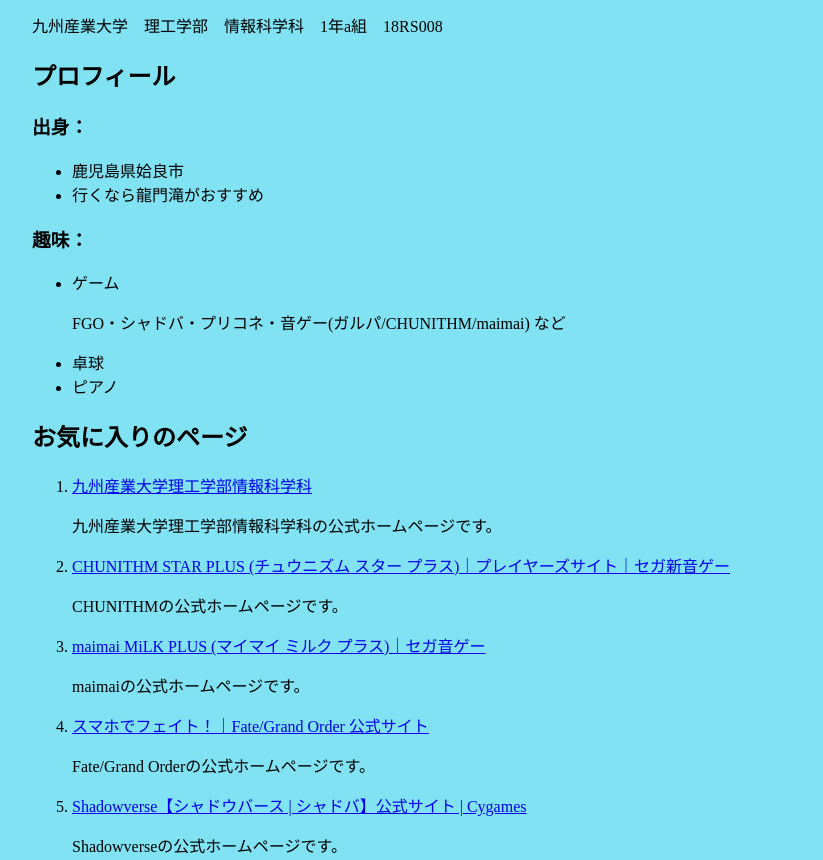
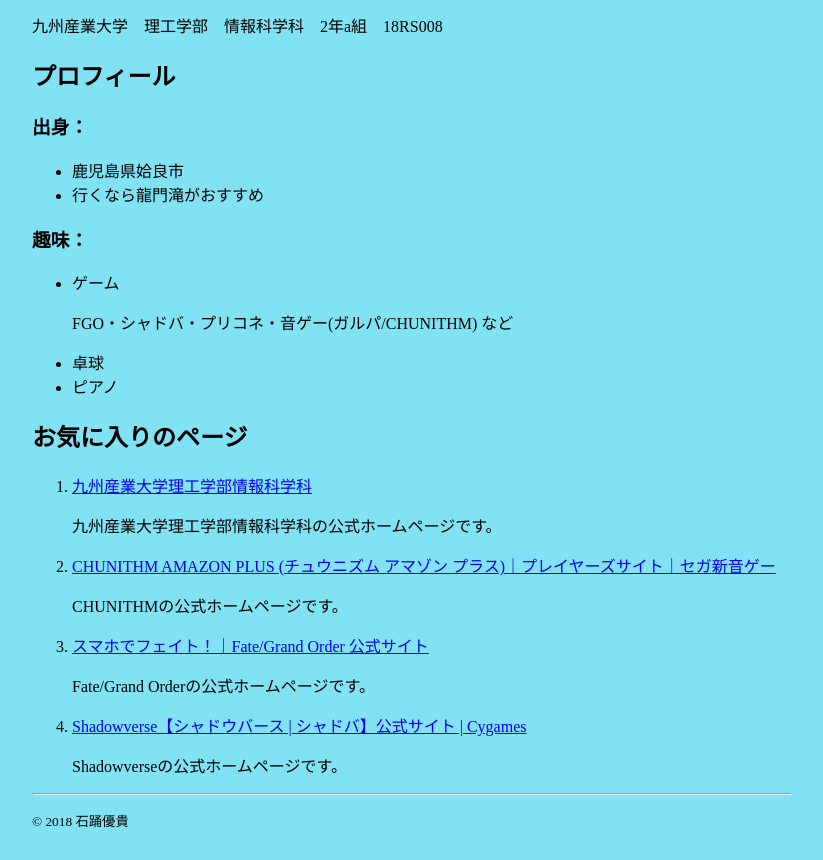
Before and after one commit to k18rs008/test01, a plain HTML site: page index.html in a window 1280 px wide. Shown: the part 118-978 px from the top of the page, without its empty margins (228-1051 px from the left). Drawn offline with Linux system fonts and the light colour scheme.

Commit message:
index.html の更新
学年, 本文, リンクの変更

```diff
--- a/index.html
+++ b/index.html
@@ -8,7 +8,7 @@
 <body>
 <h1>石踊優貴</h1>
 <img src=hiro-self.jpg alt="自撮り写真" width="230">
-<p>九州産業大学　理工学部　情報科学科　1年a組　18RS008</p>
+<p>九州産業大学　理工学部　情報科学科　2年a組　18RS008</p>
 
 <h2>プロフィール</h2>
 <h3>出身：</h3>
@@ -20,7 +20,7 @@
 <h3>趣味：</h3>
 <ul>
 <li>ゲーム
-  <p>FGO・シャドバ・プリコネ・音ゲー(ガルパ/CHUNITHM/maimai) など</p></li>
+  <p>FGO・シャドバ・プリコネ・音ゲー(ガルパ/CHUNITHM) など</p></li>
 <li>卓球</li>
 <li>ピアノ</li>
 </ul>
@@ -29,10 +29,8 @@
 <ol>
 <li><a href="http://www.is.kyusan-u.ac.jp">九州産業大学理工学部情報科学科</a>
 　<p>九州産業大学理工学部情報科学科の公式ホームページです。</p></li>
-<li><a href="https://chunithm.sega.jp/player/">CHUNITHM STAR PLUS (チュウニズム スター プラス)｜プレイヤーズサイト｜セガ新音ゲー</a>
+<li><a href="https://chunithm.sega.jp/player/">CHUNITHM AMAZON PLUS (チュウニズム アマゾン プラス)｜プレイヤーズサイト｜セガ新音ゲー</a>
   <p>CHUNITHMの公式ホームページです。</p></li>
-<li><a href="https://maimai.sega.jp">maimai MiLK PLUS (マイマイ ミルク プラス)｜セガ音ゲー</a>
-  <p>maimaiの公式ホームページです。</p></li>
 <li><a href="https://www.fate-go.jp">スマホでフェイト！｜Fate/Grand Order 公式サイト</a>
   <p>Fate/Grand Orderの公式ホームページです。</p></li>
 <li><a href="https://shadowverse.jp">Shadowverse【シャドウバース | シャドバ】公式サイト | Cygames</a>
```
